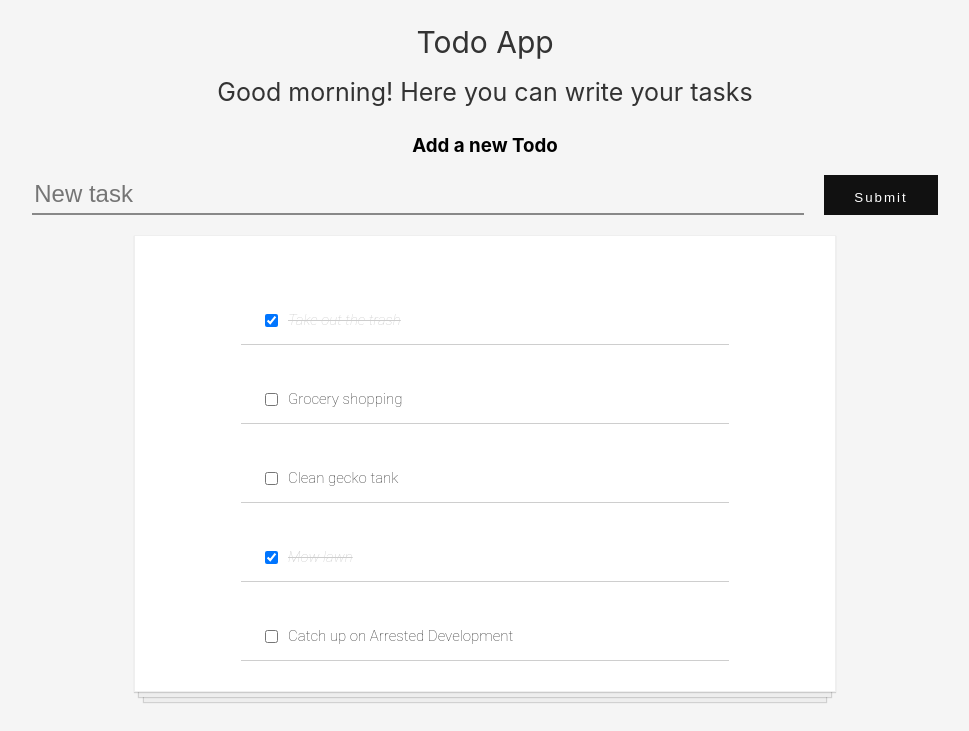
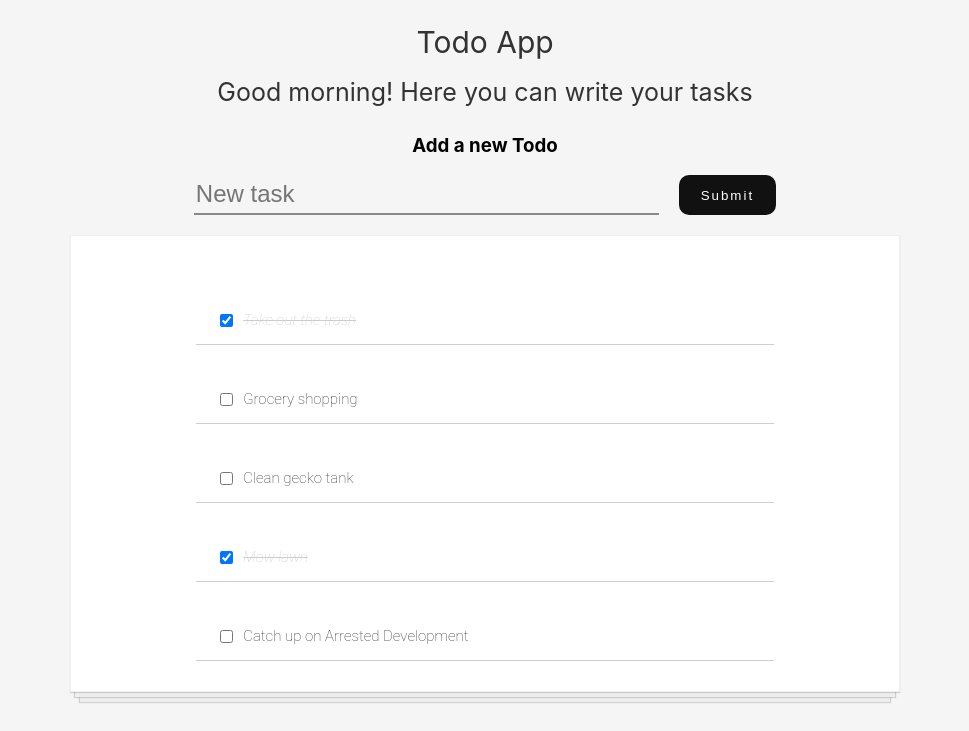
Before and after one commit to reymon359/react-todo-app, a React (Create React App) app: page / in a window 1280 px wide. Shown: the top 731 px of the page, without its empty margins (155-1124 px from the left). Built offline with nearby package versions, Linux system fonts and the light colour scheme.

Commit message:
Input style done canelone

```diff
--- a/src/index.css
+++ b/src/index.css
@@ -28,7 +28,7 @@ body {
 .todo-list {
     background-color: white;
     margin: auto;
-    width: 50%;
+    width: 60%;
     display: flex;
     flex-direction: column;
     align-items: center;
@@ -96,20 +96,19 @@ input[type=checkbox]:focus {
 .new-todo-form form {
     display: flex;
     justify-content: center;
-    margin: 10px 0 20px;
+    align-content: center;
+    margin: 10px auto 20px;
     height: 40px;
+    width: 60%;
 }
 
 .new-todo-form form input {
     width: 60%;
     margin-right: 20px;
     transition: all 0.3s ease;
-    /* height: 75px; */
-    /* margin-left: 6.25%; */
     border: none;
     border-bottom: 2px solid #888888;
     background-color: transparent;
-    /* color: #333; */
     outline: none;
     font-size: 1.5em;
 }
@@ -119,10 +118,11 @@ input[type=checkbox]:focus {
     color: white;
     background-color: #111;
     letter-spacing: 2px;
-    padding: 10px 25px 10px 25px;
-    border: 5px solid #111;
+    padding: 7px 17px;
     border: 5px solid #111;
     transition: .2s;
+    cursor: pointer;
+    border-radius: 10px;
 }
 
 .new-todo-form form button:hover {
```
